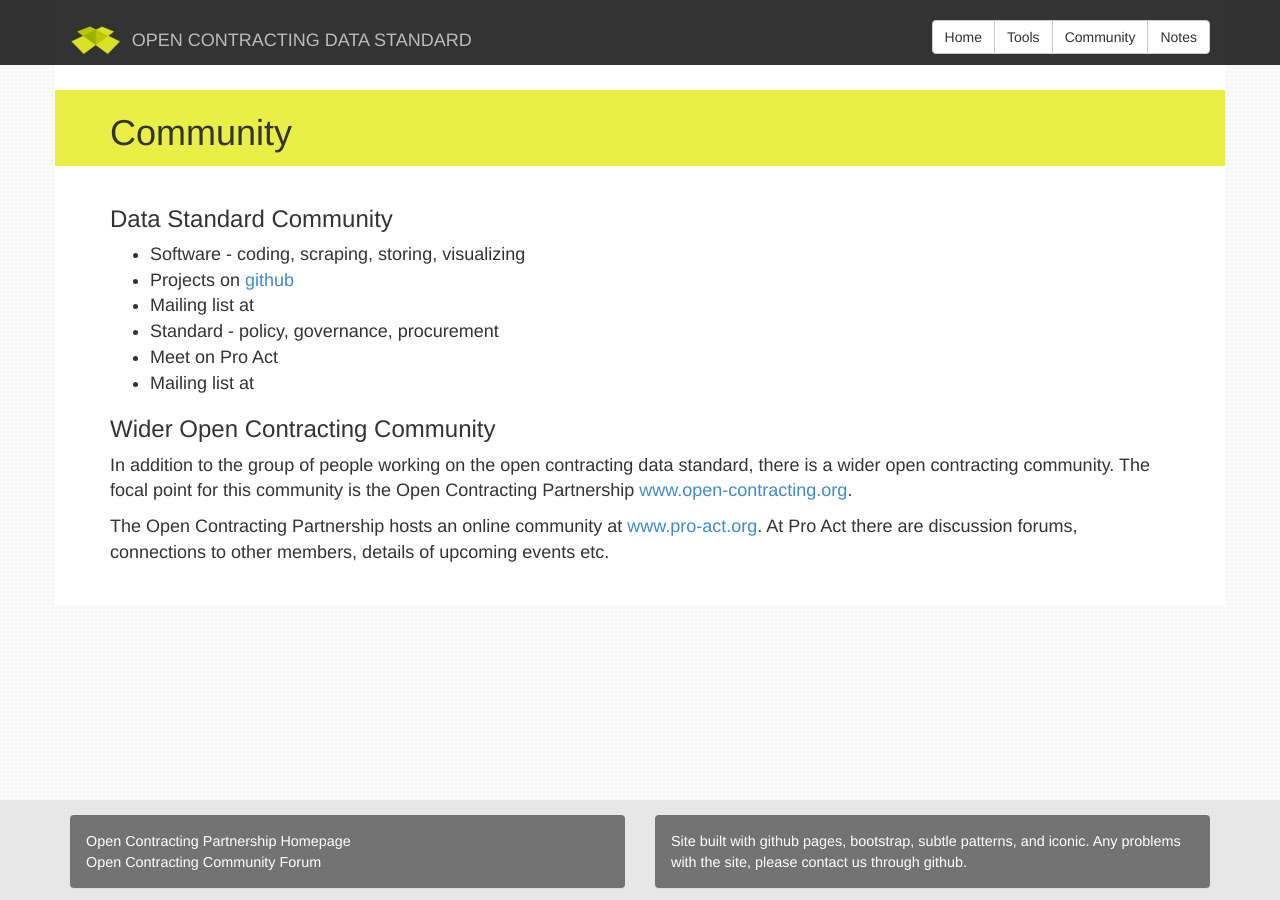
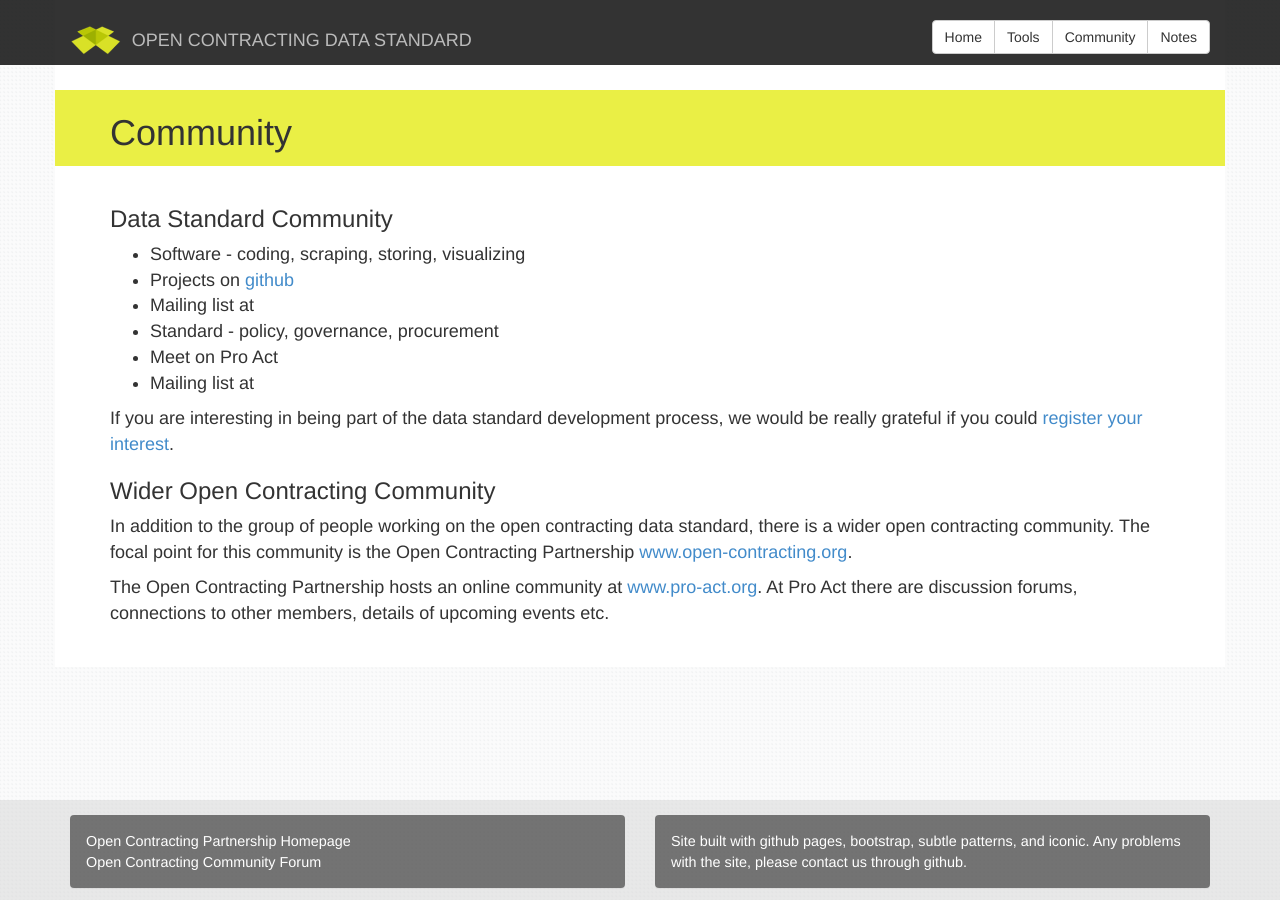
Before and after one commit to open-contracting/open-contracting.github.io, a Jekyll site: the page built from pages/community.md, in a window 1280 px wide. Built offline with Jekyll 4.4.1, drawn with Linux system fonts in a browser that asks for light colours; nearby versions of some CDN libraries; Markdown is read by kramdown in place of the engine named in the settings.

Commit message:
Add register to comunity page

```diff
--- a/pages/community.md
+++ b/pages/community.md
@@ -11,6 +11,9 @@ title: Community
  * Meet on Pro Act
  * Mailing list at
 
+If you are interesting in being part of the data standard development process,
+we would be really grateful if you could [register your interest](register/register.html).
+
 ### Wider Open Contracting Community
 In addition to the group of people working on the open contracting data standard, there
 is a wider open contracting community. The focal point for this community is
```
